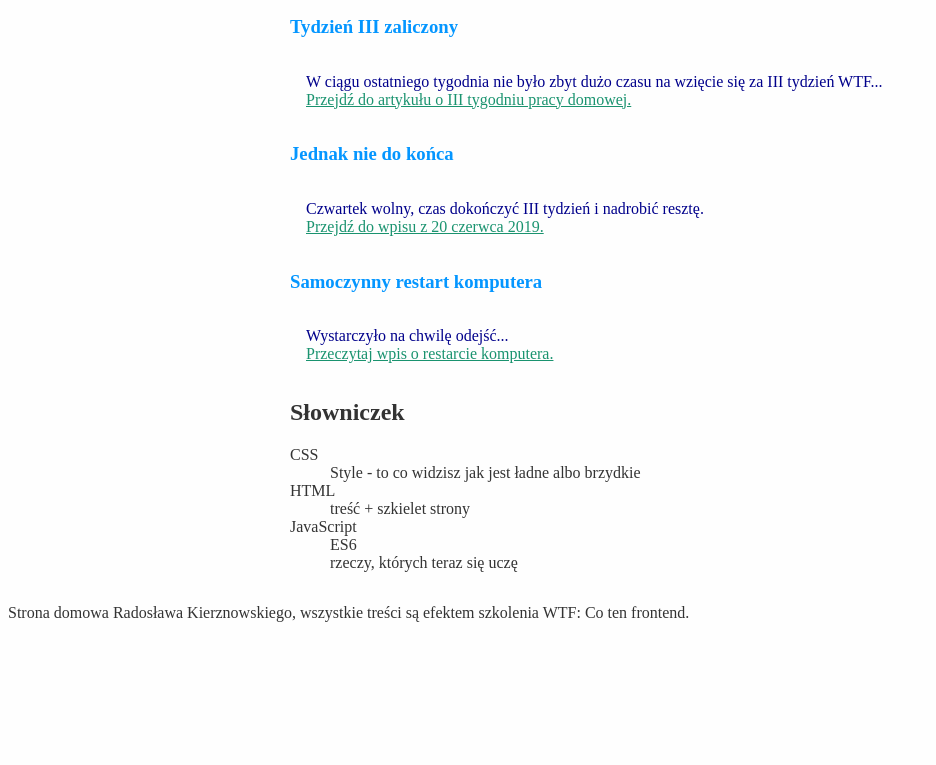
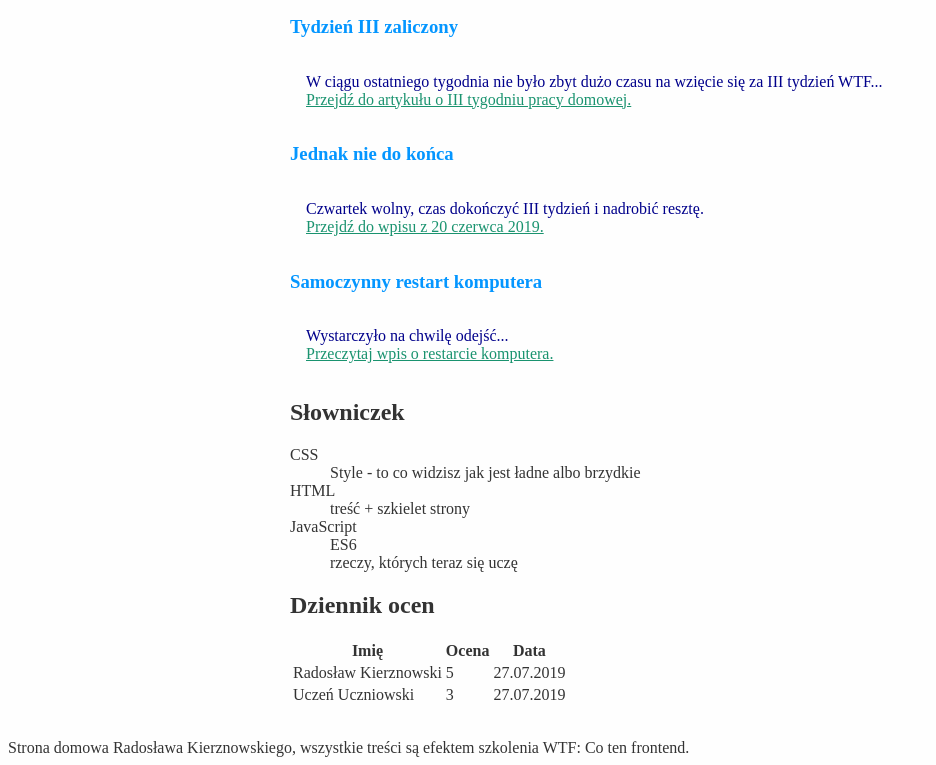
Before and after one commit to radoslawkierznowski/homepage, a plain HTML site: page index.html in a window 1280 px wide. Shown: the part 948-1713 px from the top of the page, without its empty margins (0-936 px from the left). Before the commit the page ends 1578 px from the top, so only its background shows below. Drawn offline with Linux system fonts and the light colour scheme.

Commit message:
feat: Dodałem prostą tabelę

```diff
--- a/index.html
+++ b/index.html
@@ -102,6 +102,30 @@
 				<dd class="glossary__list-description">rzeczy, których teraz się uczę</dd>
 			</dl>
 		</section>
+
+		<section class="data">
+			<h2>Dziennik ocen</h2>
+			<table>
+				<thead>
+					<th>Imię</th>
+					<th>Ocena</th>
+					<th>Data</th>
+				</thead>
+				<tbody>
+					<tr>
+						<td>Radosław Kierznowski</td>
+						<td>5</td>
+						<td>27.07.2019</td>
+					</tr>
+					<tr>
+						<td>Uczeń Uczniowski</td>
+						<td>3</td>
+						<td>27.07.2019</td>
+					</tr>
+				</tbody>
+			</table>
+		</section>
+
 	</main>
 	<footer>
 		<a href="#top" class="top">Na górę</a>
```
